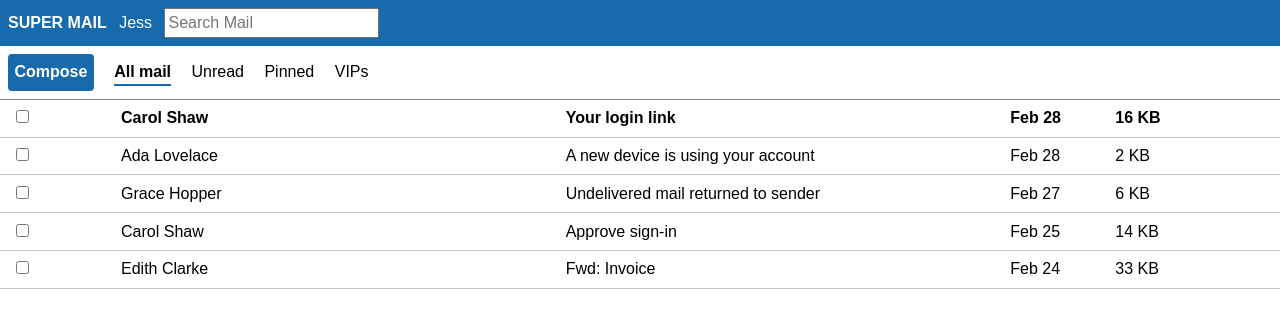
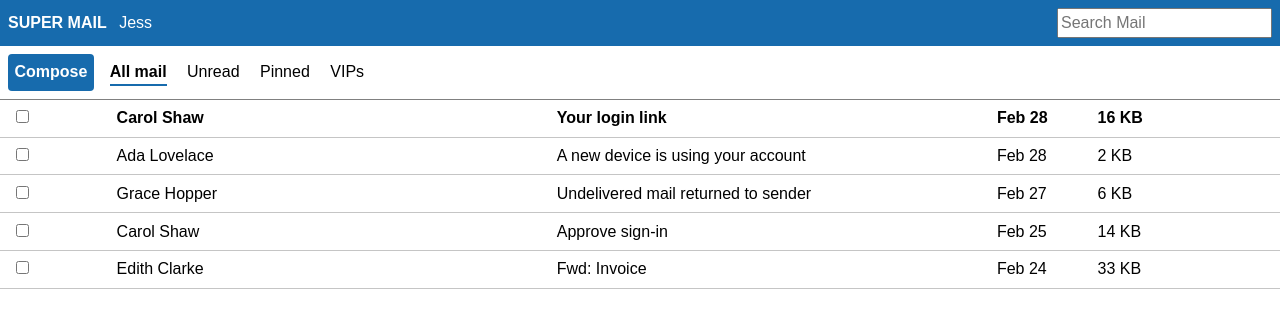
Before and after one commit to bloominstituteoftechnology/module-project-html-and-css-ii-kurky127, a plain HTML site: page index.html in a window 1280 px wide. Drawn offline with Linux system fonts and the light colour scheme.

Commit message:
part 2 complete

```diff
--- a/index.html
+++ b/index.html
@@ -69,8 +69,10 @@ p, h1, h2, h3, h4, h5, h6 {
     /* 👉 Task 4- Target the divs that are directly nested underneath the id headerTop.
     Make them display as inline block, instead of block.
     This will make them render on the same line. */
-    .inline-container {
-      display: inline-block;
+    #headerTop {
+      display: flex;
+      align-items: baseline;
+      justify-content: space-between;
     }
     /* 👉 Task 5- Target the spans that are nested inside the id headerTop.
     Make them have some margin on the right.
@@ -94,8 +96,10 @@ p, h1, h2, h3, h4, h5, h6 {
     Make them display as inline block, instead of block.
     This will cause them to render on the same line.
     You can consolidate this rule with the one on step. 4 */
-    #headerBottom>div {
-      display: inline-block;
+    #headerBottom {
+      display: flex;
+      align-items: baseline;
+
     }
     /* 👉 Task 9- Target the "Compose" button, although note it's a div instead an actual button.
     Give it color, bold text, background, padding, border radius, margin right, and a cursor of pointer. */
@@ -129,8 +133,8 @@ p, h1, h2, h3, h4, h5, h6 {
     /* 👉 Task 12- Target all divs directly nested inside elements with a class of email,
     and make them display as inline-block elements.
     This will make each email render all its details in the same line*/
-    .email div {
-      display: inline-block;
+    .email{
+     display: flex;
     }
     /* 👉 Task 13- Target the elements with a class of email.
     Give them some padding, bigger padding to the left, and a bottom border of very light grey. */
```
